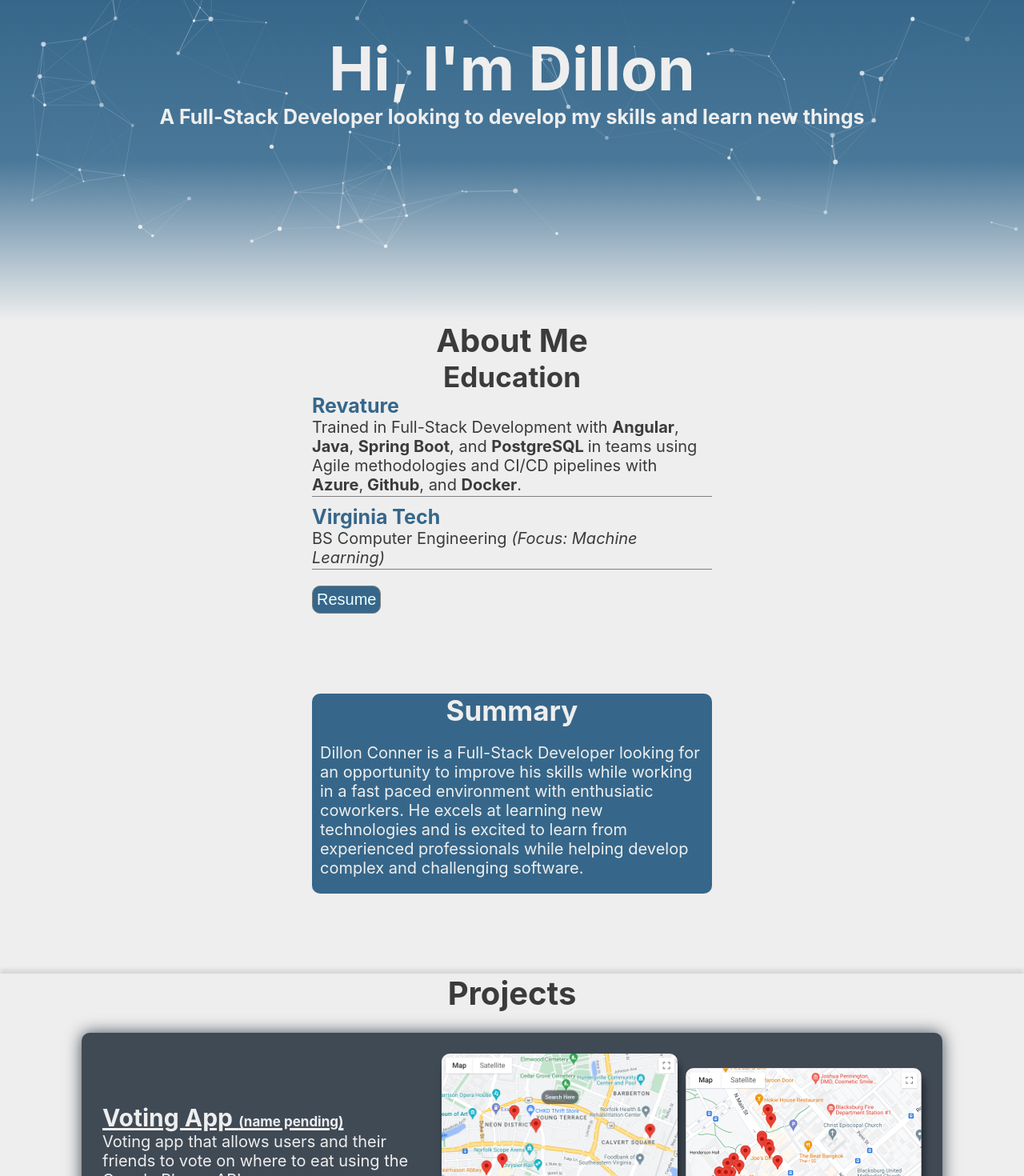
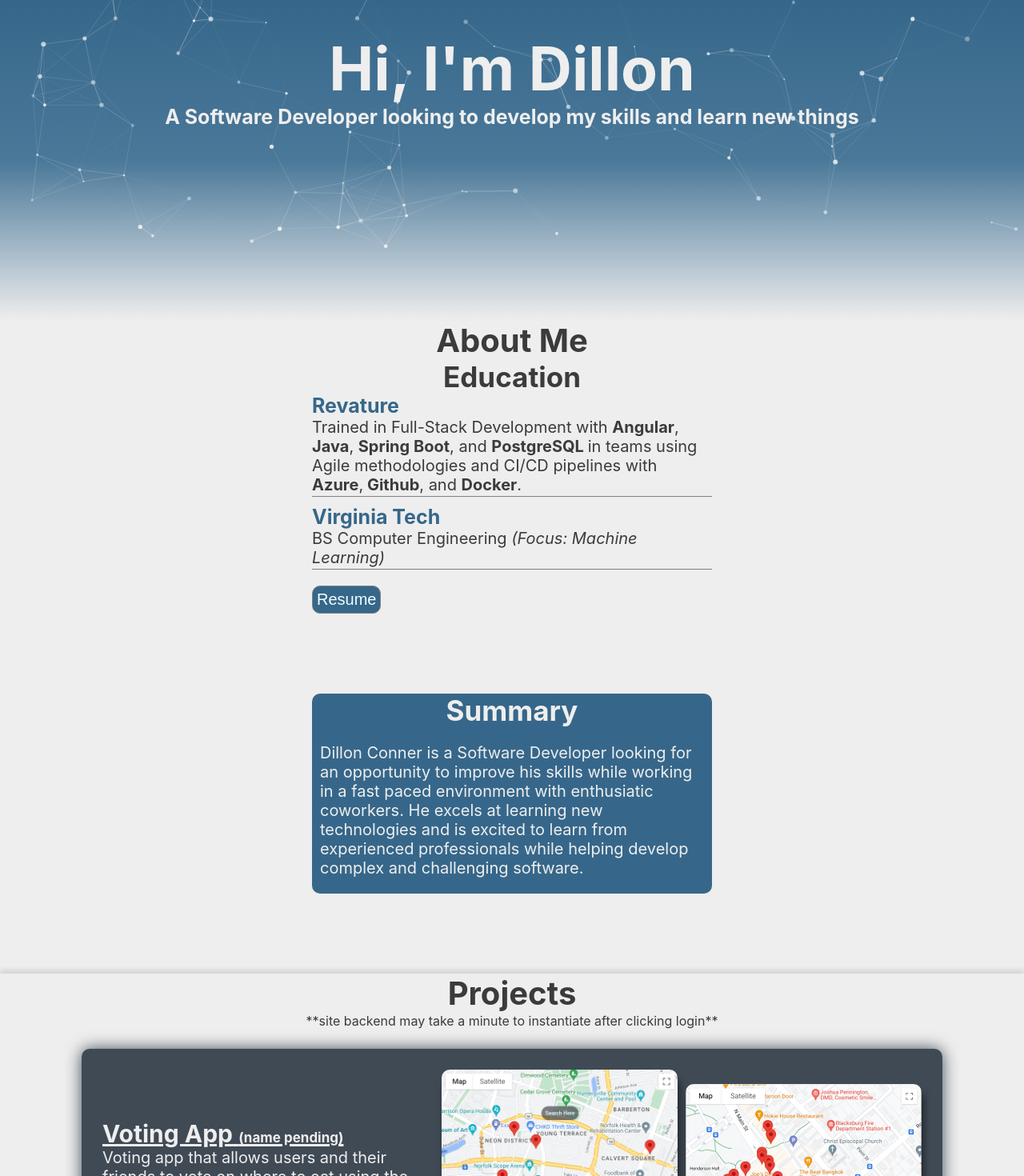
Before and after one commit to dillonconner/portfolio, a React (Create React App) app: page / in a window 1280 px wide. Shown: the part 200-1670 px from the top of the page at 80% size. Built offline with nearby package versions, Linux system fonts and the light colour scheme.

Commit message:
text edit

```diff
--- a/src/App.js
+++ b/src/App.js
@@ -17,7 +17,7 @@ function App() {
       <MyParticles />
       <div className='intro'>
         <h1 className='hi'>Hi, I'm Dillon</h1>
-        <h4>A Full-Stack Developer looking to develop my skills and learn new things</h4>
+        <h4>A Software Developer looking to develop my skills and learn new things</h4>
       </div>
       <About />
       <Projects />
--- a/src/components/about/About.js
+++ b/src/components/about/About.js
@@ -30,7 +30,7 @@ const About = () => {
                     <div className="section-header">
                         <h3>Summary</h3>
                     </div>
-                    <p>Dillon Conner is a Full-Stack Developer looking for an opportunity to improve his skills while
+                    <p>Dillon Conner is a Software Developer looking for an opportunity to improve his skills while
                         working in a fast paced environment with enthusiatic coworkers. He excels at learning new technologies and
                         is excited to learn from experienced professionals while helping develop complex and challenging software.
                     </p>
--- a/src/components/projects/Projects.js
+++ b/src/components/projects/Projects.js
@@ -10,6 +10,7 @@ const Projects = () => {
     return (
         <div className="projects" >
             <h2>Projects</h2>
+            <p>**site backend may take a minute to instantiate after clicking login**</p>
             <div className="project">
                 <div className="description">
                     <h3>Voting App <span className="small">(name pending)</span></h3>
```
